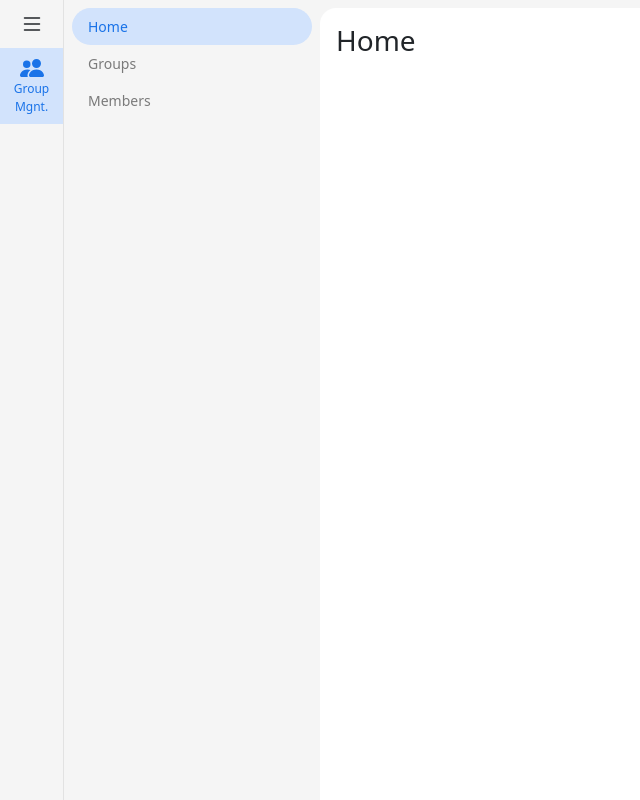
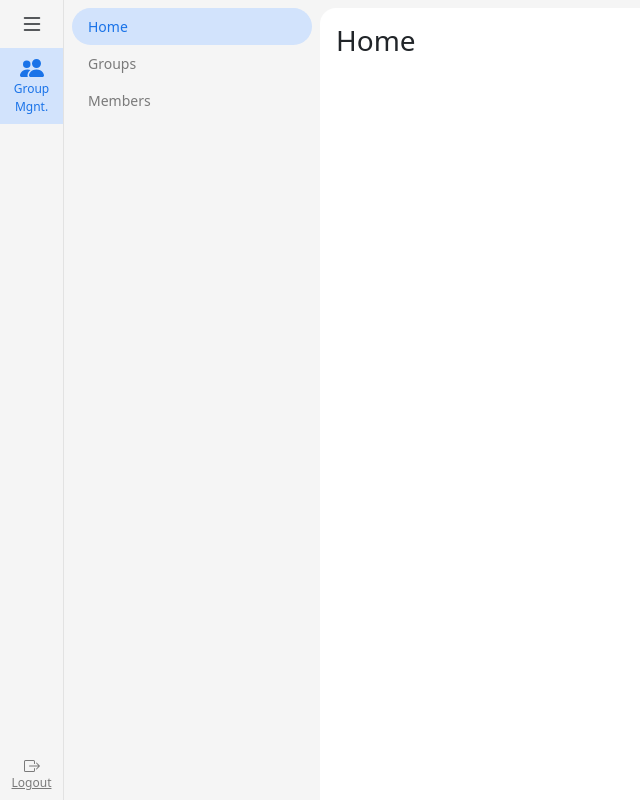
Before and after one commit to trung-nm-2606/org-tool, a React (Create React App) app in the folder react-app/: page / in a window 1280 px wide. Shown: the whole page, without its empty margins (0-640 px from the left). Built offline with nearby package versions, Linux system fonts and the light colour scheme; no server answers.

Commit message:
Update app GUI

```diff
--- a/react-app/src/App.css
+++ b/react-app/src/App.css
@@ -1,6 +1,10 @@
 body {
   background-color: #f5f5f5;
     min-height: 100vh;
+}
+
+.btn-link {
+  font-size: .875rem;
 }
 
 .app-side-bar {
--- a/react-app/src/AppRoutes.js
+++ b/react-app/src/AppRoutes.js
@@ -6,9 +6,7 @@ const Groups = React.lazy(() => import('./groups'));
 const Members = React.lazy(() => import('./members'));
 
 const Loading = () => (
-  <div className="container">
-    <h1>Loading...</h1>
-  </div>
+  <span className="spinner-border spinner-border-sm me-2" role="status" aria-hidden="true"></span>
 );
 
 const AppRoutes = () => (
--- a/react-app/src/Layout.js
+++ b/react-app/src/Layout.js
@@ -1,6 +1,6 @@
 import React from 'react';
 import { BrowserRouter, NavLink } from "react-router-dom";
-import { List, PeopleFill } from 'react-bootstrap-icons';
+import { List, PeopleFill, BoxArrowRight } from 'react-bootstrap-icons';
 import AppNav from './AppNav';
 
 // const Layout = ({ children }) => {
@@ -18,13 +18,21 @@ const Layout = ({ children }) => {
   return (
     <BrowserRouter>
       <div className="root-app d-flex">
-        <div className="app-side-bar d-flex flex-column align-items-center justify-content-start">
-          <div className="top-bar d-flex flex-column align-items-center justify-content-center">
-            <List role="button" size={24} />
+        <div className="app-side-bar d-flex flex-column align-items-center justify-content-between">
+          <div className="d-flex flex-column align-items-center justify-content-start">
+            <div className="top-bar d-flex flex-column align-items-center justify-content-center">
+              <List role="button" size={24} />
+            </div>
+            <div className="menu-icon text-black-50 active">
+              <PeopleFill role="button" size={24} />
+              <span className="label">Group Mgnt.</span>
+            </div>
           </div>
-          <div className="menu-icon text-black-50 active">
-            <PeopleFill role="button" size={24} />
-            <span className="label">Group Mgnt.</span>
+          <div className="d-flex flex-column align-items-center justify-content-end">
+            <a href="/logout" className="menu-icon text-black-50">
+              <BoxArrowRight role="button" size={16} />
+              <span className="label">Logout</span>
+            </a>
           </div>
         </div>
         <div className="function-side-bar">
```
